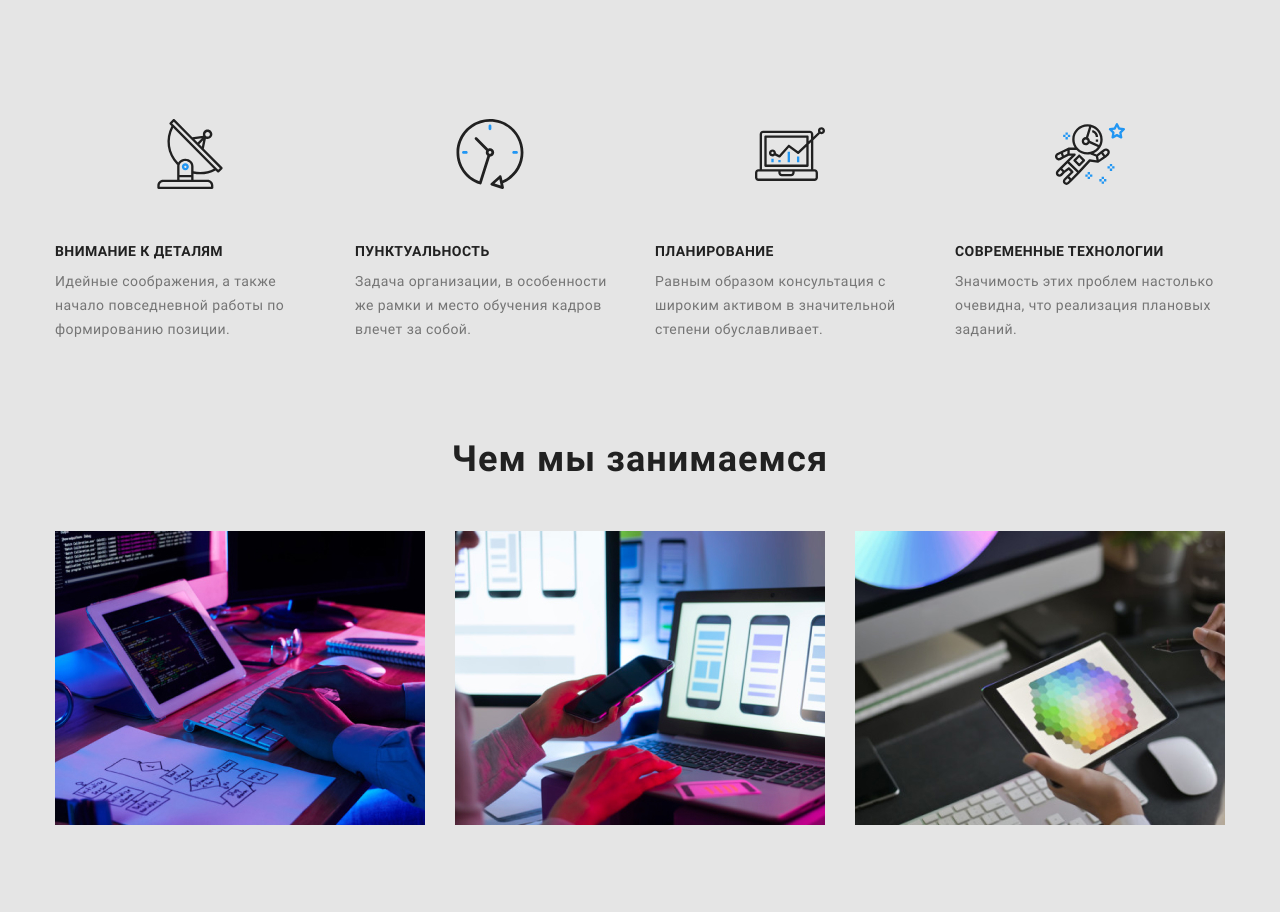
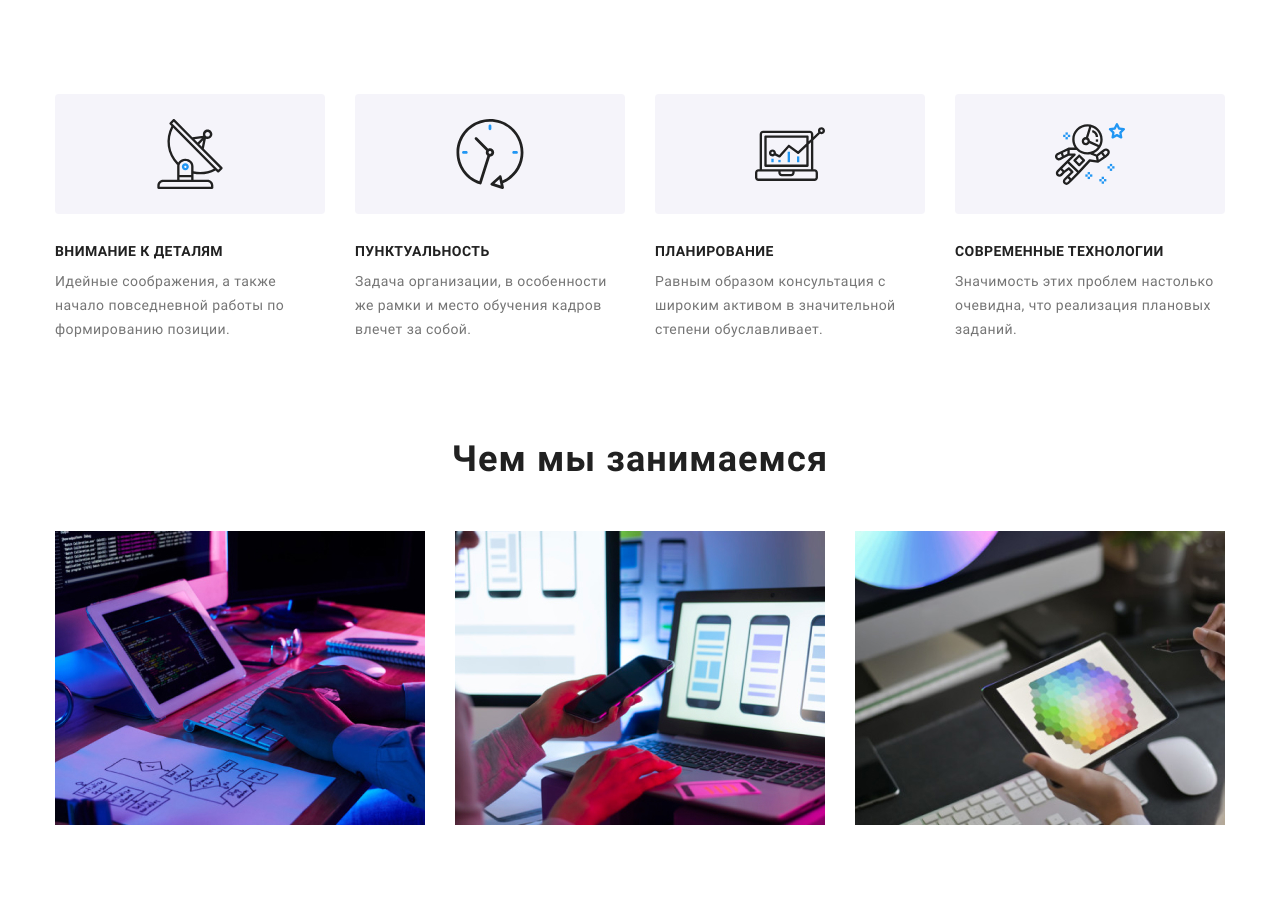
Before and after one commit to galen4ik/goit-markup-hw-04, a plain HTML site: page index.html in a window 1280 px wide. Shown: the part 680-1592 px from the top of the page. Drawn offline with nearby package versions, Linux system fonts and the light colour scheme.

Commit message:
исправила цвета фонов

```diff
--- a/css/style.css
+++ b/css/style.css
@@ -58,7 +58,7 @@
     --hero-footer-bcg: #2F303A;
     --blue: #2196F3;
     --footer-address: rgba(255, 255, 255, 0.6);
-    --bcg-team: #F5F4FA
+    --bcg-team: #F5F4FA;
     --icon-fill-col: #AFB1B8;
     }
 
@@ -246,7 +246,7 @@ li{
 .details{
     padding-top: 94px;
     padding-bottom: 94px;
-    background-color: var(--main-background);
+    background-color: var(--white);
 
 }
 
@@ -261,11 +261,12 @@ li{
     overflow: hidden;
   }
 
-    .details-ul{
+    .details-ul {
     display: flex;
+    flex-wrap: wrap;
     }
 
-.details-title{
+.details-title {
     margin: 0;
     margin-bottom: 10px;
     width: 270px;
@@ -293,6 +294,7 @@ margin-right: 30px;
     letter-spacing: 0.03em;
     width: 270px;
     height: 75px;
+
 }
 
 .details-ul .item::before{
@@ -305,6 +307,7 @@ background-position: center;
 background-color: var(--bcg-team);
 border-radius: 4px;
 margin-bottom: 30px;
+
 
 }
 .details-ul .item:nth-child(1)::before{
@@ -330,7 +333,7 @@ margin-bottom: 30px;
     /* padding-top: 94px; */
     padding-bottom: 94px;
 
-    background-color: var(--main-background);
+    background-color: var(--white);
 
 }
 .occupation-title{
@@ -358,7 +361,7 @@ margin-bottom: 30px;
 }
 
 /* team */
-.team{
+.team {
     padding-top: 94px;
     padding-bottom: 94px;
     background-color: var(--bcg-team);
```
